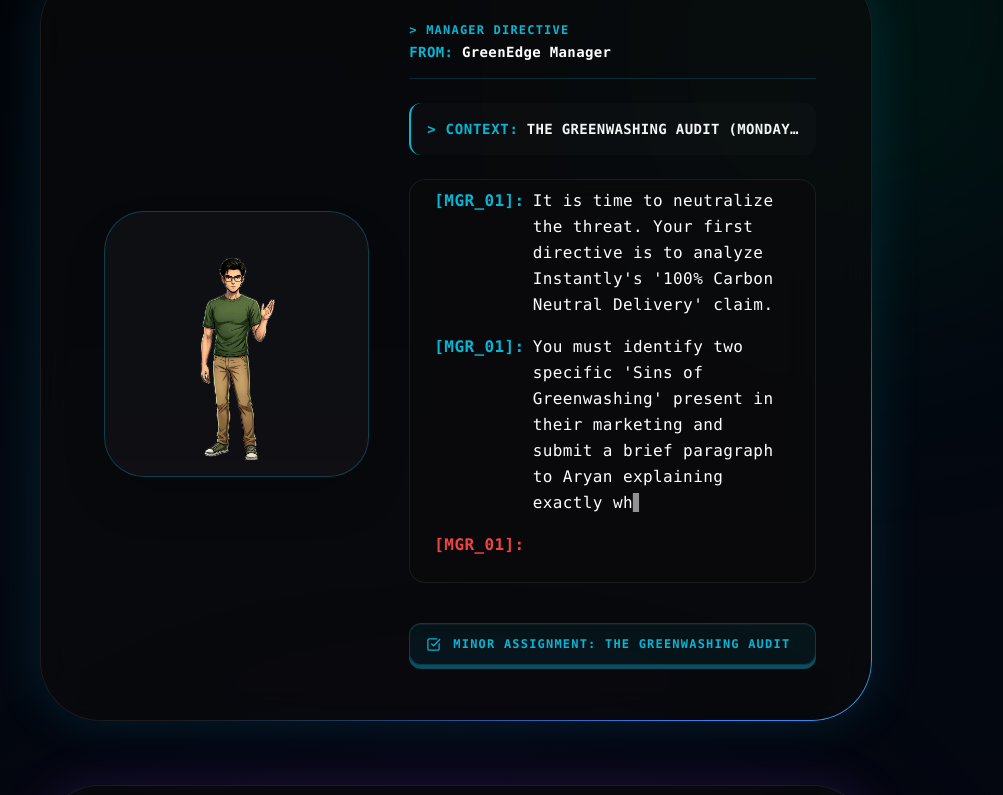
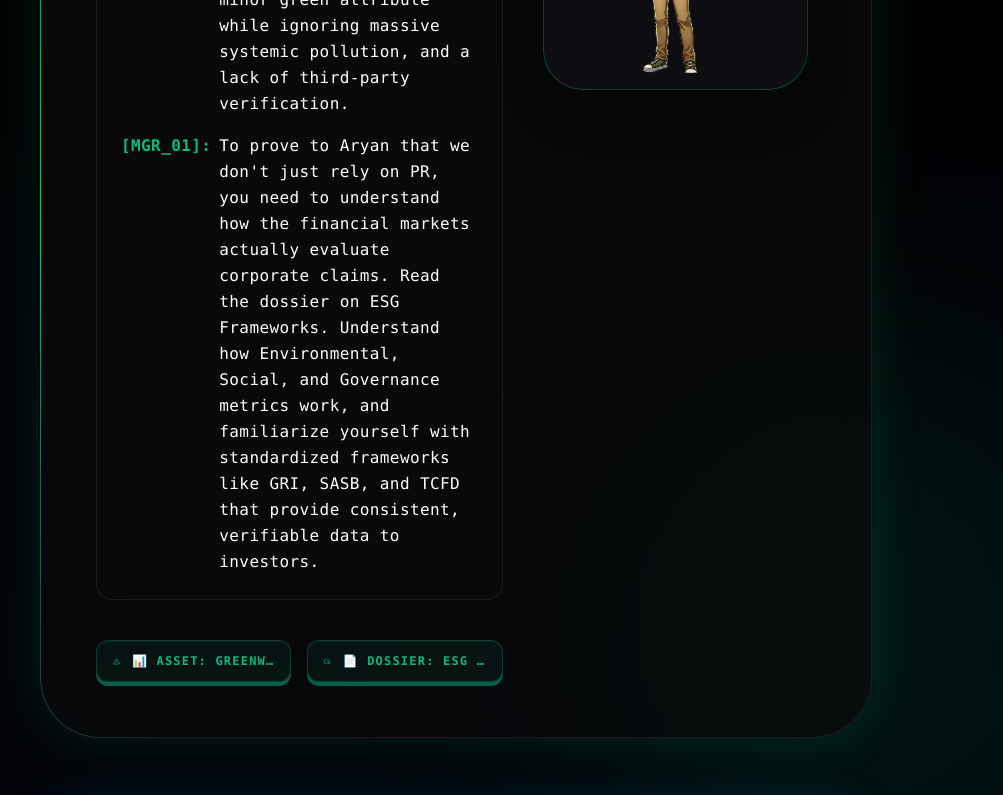
Before and after one commit to Anshdeep777/CSI, a Next.js app: page /weeks/03 in a window 1280 px wide. Shown: the part 2520-3315 px from the top of the page, without its empty margins (216-1219 px from the left). Built offline with nearby package versions, Linux system fonts and the light colour scheme.

Commit message:
fixed links

```diff
--- a/src/app/resources/page.js
+++ b/src/app/resources/page.js
@@ -138,42 +138,28 @@
       id: 16,
       title: "Greenwashing & False Claims",
       imageUrl: "/one.png",
-      driveLink: "https://drive.google.com/file/d/1baDzzwzpyMVLZsggFOU9f8rZIGxdMLds/view?usp=sharing",
+      driveLink: "https://drive.google.com/file/d/1irRumvd6zKGRO0hYc7ptlxpg-IN7JCGy/view?usp=sharing",
       week: "week03",
     },
     {
       id: 17,
       title: "ESG Fundamentals & Frameworks",
       imageUrl: "/two.png",
-      driveLink: "https://drive.google.com/file/d/1O6IqKA2xzGrX8vkjShID4IhDsELijda7/view?usp=sharing",
+      driveLink: "https://drive.google.com/file/d/1jAkmeBx6394bWMxQ7qw2VYvtJbQxio9t/view?usp=sharing",
       week: "week03",
     },
     {
       id: 18,
-      title: "Minor Assignment Week 3",
+      title: "The Materiality Assessment",
       imageUrl: "/three.png",
-      driveLink: "https://drive.google.com/file/d/1_jzmFEZYqJN70xpizhOMpkYNMpAlZjXw/view?usp=sharing",
+      driveLink: "https://drive.google.com/file/d/1baDzzwzpyMVLZsggFOU9f8rZIGxdMLds/view?usp=sharing",
       week: "week03",
     },
     {
       id: 19,
-      title: "The Materiality Assessment",
+      title: "Understanding Climate Risk",
       imageUrl: "/four.png",
-      driveLink: "https://drive.google.com/file/d/10ONabsfHO75j6aq5C1dJ18cgwHT77McU/view?usp=sharing",
-      week: "week03",
-    },
-    {
-      id: 20,
-      title: "Understanding Climate Risk",
-      imageUrl: "/five.png",
-      driveLink: "https://drive.google.com/file/d/1irRumvd6zKGRO0hYc7ptlxpg-IN7JCGy/view?usp=sharing",
-      week: "week03",
-    },
-    {
-      id: 21,
-      title: "Major Assignment Week 3",
-      imageUrl: "/six.png",
-      driveLink: "https://drive.google.com/file/d/1jAkmeBx6394bWMxQ7qw2VYvtJbQxio9t/view?usp=sharing",
+      driveLink: "https://drive.google.com/file/d/1O6IqKA2xzGrX8vkjShID4IhDsELijda7/view?usp=sharing",
       week: "week03",
     }
   ];
@@ -264,7 +250,6 @@
           >
             <div className="h-[280px] w-full p-2 bg-black/20 relative">
               <img
-
                 src={doc.imageUrl}
                 alt={doc.title}
                 className="h-full w-full object-cover rounded-2xl shadow-inner transition-transform duration-500 group-hover:scale-[1.02]"
--- a/src/app/weeks/03/page.js
+++ b/src/app/weeks/03/page.js
@@ -1,5 +1,5 @@
 "use client";
-import React, { useEffect, useRef, useState } from "react";
+import React, { useRef } from "react";
 import {
   BookOpen,
   ListTodo,
@@ -13,61 +13,17 @@
 } from 'lucide-react';
 
 /* ──────────────── HOOKS & HELPERS ──────────────── */
-function useTypewriter(lines, delay = 0, speed = 28) {
-  const [displayed, setDisplayed] = useState(lines.map(() => ""));
-  const [started, setStarted] = useState(false);
-  const ref = useRef(null);
+// Removed useTypewriter hook
 
-  useEffect(() => {
-    const obs = new IntersectionObserver(
-      ([e]) => { if (e.isIntersecting) setStarted(true); },
-      { threshold: 0.3 }
-    );
-    if (ref.current) obs.observe(ref.current);
-    return () => obs.disconnect();
-  }, []);
-
-  useEffect(() => {
-    if (!started) return;
-    let lineIdx = 0;
-    let charIdx = 0;
-    let timeout;
-
-    const tick = () => {
-      if (lineIdx >= lines.length) return;
-      const line = lines[lineIdx];
-      if (charIdx <= line.length) {
-        setDisplayed(prev => {
-          const next = [...prev];
-          next[lineIdx] = line.slice(0, charIdx);
-          return next;
-        });
-        charIdx++;
-        timeout = setTimeout(tick, speed);
-      } else {
-        lineIdx++;
-        charIdx = 0;
-        timeout = setTimeout(tick, 380);
-      }
-    };
-
-    timeout = setTimeout(tick, delay);
-    return () => clearTimeout(timeout);
-  }, [started, lines, delay, speed]);
-
-  return { displayed, ref };
-}
-
-function TypewriterBlock({ lines, delay = 0, speed = 22, speakers, speakerColors }) {
-  const { displayed, ref } = useTypewriter(lines, delay, speed);
+function TextBlock({ lines, speakers, speakerColors }) {
   return (
-    <div ref={ref} className="space-y-4">
-      {lines.map((_, i) => (
+    <div className="space-y-4">
+      {lines.map((line, i) => (
         <p key={i} className="flex items-start gap-2 text-xs md:text-sm lg:text-base leading-relaxed tracking-wide min-h-[1.4em]">
-          {speakers[i] && (
+          {speakers && speakers[i] && (
             <span className="font-bold shrink-0" style={{ color: speakerColors[i] }}>{speakers[i]}</span>
           )}
-          <span>{displayed[i]}<span className="animate-pulse opacity-60">{displayed[i].length < lines[i].length && displayed[i] !== "" ? "▋" : ""}</span></span>
+          <span>{line}</span>
         </p>
       ))}
     </div>
@@ -173,8 +129,7 @@
                 <div className="relative overflow-hidden pt-2">
                   <div className="absolute top-0 left-0 w-[2px] h-full bg-gradient-to-b from-red-500 to-orange-500" />
                   <div className="pl-4 md:pl-6">
-                    <TypewriterBlock
-                      delay={600}
+                    <TextBlock
                       lines={[
                         "Have you seen the billboards? Instantly just launched a nationwide campaign claiming their entire 10-minute delivery network is '100% Eco-Friendly' and 'Carbon Neutral.'",
                         "We are losing market share by the hour. I want our PR team to launch a counter-campaign immediately using the packaging data you collected last week.",
@@ -196,8 +151,7 @@
                 <SectionHeader accent="#10b981" channel="> CLIENT ESCALATION" from="GreenEdge Manager" tag="[ Strategy Pod ]" tagColor="#059669" />
                 <ContextBar accent="#10b981" label="AVOIDING REGULATORY BACKLASH" />
                 <div style={glassStyle} className="relative overflow-hidden pt-2 p-6 rounded-2xl">
-                  <TypewriterBlock
-                    delay={300}
+                  <TextBlock
                     lines={[
                       "Aryan is panicking and about to make a fatal mistake. If he launches unverified sustainability claims to fight Instantly, the regulators and GreenBridge Capital will tear Sprint apart. We need to expose the competitor's lies and teach the board how real ESG reporting works.",
                       "First, you need to understand what constitutes a false claim. Open the asset on Greenwashing. You must learn the primary warning signs: vague language like 'eco-friendly', hidden trade-offs where a company focuses on a minor green attribute while ignoring massive systemic pollution, and a lack of third-party verification.",
@@ -208,10 +162,10 @@
                   />
                 </div>
                 <div className="grid grid-cols-1 sm:grid-cols-2 gap-4 pt-4">
-                  <a href="https://drive.google.com/file/d/1baDzzwzpyMVLZsggFOU9f8rZIGxdMLds/view?usp=sharing" target="_blank" rel="noopener noreferrer" className="w-full block hover:opacity-90">
+                  <a href="https://drive.google.com/file/d/1irRumvd6zKGRO0hYc7ptlxpg-IN7JCGy/view?usp=sharing" target="_blank" rel="noopener noreferrer" className="w-full block hover:opacity-90">
                     <Btn3D color="#10b981" shadow="#065f46" icon={<LuAlertTriangle size={15} />} label="📊 ASSET: Greenwashing & False Claims" />
                   </a>
-                  <a href="https://drive.google.com/file/d/1O6IqKA2xzGrX8vkjShID4IhDsELijda7/view?usp=sharing" target="_blank" rel="noopener noreferrer" className="w-full block hover:opacity-90">
+                  <a href="https://drive.google.com/file/d/1jAkmeBx6394bWMxQ7qw2VYvtJbQxio9t/view?usp=sharing" target="_blank" rel="noopener noreferrer" className="w-full block hover:opacity-90">
                     <Btn3D color="#10b981" shadow="#065f46" icon={<LuFolderSearch size={15} />} label="📄 DOSSIER: ESG Fundamentals & Frameworks" />
                   </a>
                 </div>
@@ -228,8 +182,7 @@
                 <SectionHeader accent="#06b6d4" channel="> MANAGER DIRECTIVE" from="GreenEdge Manager" />
                 <ContextBar accent="#06b6d4" label="THE GREENWASHING AUDIT (MONDAY EOD)" />
                 <div style={glassStyle} className="relative overflow-hidden pt-2 p-6 rounded-2xl">
-                  <TypewriterBlock
-                    delay={300}
+                  <TextBlock
                     lines={[
                       "It is time to neutralize the threat. Your first directive is to analyze Instantly's '100% Carbon Neutral Delivery' claim.",
                       "You must identify two specific 'Sins of Greenwashing' present in their marketing and submit a brief paragraph to Aryan explaining exactly why this campaign represents a massive regulatory liability.",
@@ -255,8 +208,7 @@
                 <SectionHeader accent="#a855f7" channel="> EXECUTIVE ALIGNMENT" from="Priya Nair & Manager" />
                 <ContextBar accent="#a855f7" label="PRIORITIZING THE CRISIS" />
                 <div style={glassStyle} className="relative overflow-hidden pt-2 p-6 rounded-2xl">
-                  <TypewriterBlock
-                    delay={300}
+                  <TextBlock
                     lines={[
                       "Okay, Aryan is backing down from the PR stunt. But GreenBridge Capital is sending in their auditors next week. We have gig-worker safety issues, plastic waste, dark-store emissions, and supply chain threats. We cannot fix them all simultaneously. What do we actually prioritize?",
                       "Priya is right. Treating a paper recycling program with the same weight as gig-worker fatalities is amateurish and will instantly spook institutional investors. You need to deploy a Materiality Assessment. Learn how to use the two axes: Stakeholder Expectations (importance to investors and communities) and Business Impact (risks to revenue and operations).",
@@ -267,10 +219,10 @@
                   />
                 </div>
                 <div className="flex flex-col sm:flex-row gap-4 pt-4">
-                  <a href="https://drive.google.com/file/d/10ONabsfHO75j6aq5C1dJ18cgwHT77McU/view?usp=sharing" target="_blank" rel="noopener noreferrer" className="w-full block hover:opacity-90">
+                  <a href="https://drive.google.com/file/d/1baDzzwzpyMVLZsggFOU9f8rZIGxdMLds/view?usp=sharing" target="_blank" rel="noopener noreferrer" className="w-full block hover:opacity-90">
                     <Btn3D color="#a855f7" shadow="#4c1d95" icon={<LuBrainCircuit size={15} />} label="🧠 ASSET: The Materiality Assessment" />
                   </a>
-                  <a href="https://drive.google.com/file/d/1irRumvd6zKGRO0hYc7ptlxpg-IN7JCGy/view?usp=sharing" target="_blank" rel="noopener noreferrer" className="w-full block hover:opacity-90">
+                  <a href="https://drive.google.com/file/d/1O6IqKA2xzGrX8vkjShID4IhDsELijda7/view?usp=sharing" target="_blank" rel="noopener noreferrer" className="w-full block hover:opacity-90">
                     <Btn3D color="#a855f7" shadow="#4c1d95" icon={<LuGlobe size={15} />} label="🌍 DOSSIER: Understanding Climate Risk" />
                   </a>
                 </div>
@@ -300,8 +252,7 @@
                 </div>
 
                 <div style={glassStyle} className="relative overflow-hidden pt-2 p-6 rounded-2xl">
-                  <TypewriterBlock
-                    delay={300}
+                  <TextBlock
                     lines={[
                       "GreenBridge Capital requires a formalized overview of Sprint's most critical sustainability risks.",
                       "You must plot five distinct sustainability issues on a Materiality Matrix (Stakeholder Concern vs. Business Impact).",
@@ -314,7 +265,7 @@
                 </div>
                 <div className="pt-4">
                   <a
-                    href="https://drive.google.com/file/d/1jAkmeBx6394bWMxQ7qw2VYvtJbQxio9t/view?usp=sharing"
+                    href="https://drive.google.com/file/d/10ONabsfHO75j6aq5C1dJ18cgwHT77McU/view?usp=sharing"
                     target="_blank"
                     rel="noopener noreferrer"
                     className="relative w-full flex items-center justify-center gap-3 px-6 py-5 text-sm md:text-lg font-black uppercase tracking-[0.2em] text-white rounded-xl transition-all duration-100 hover:opacity-90"
```
